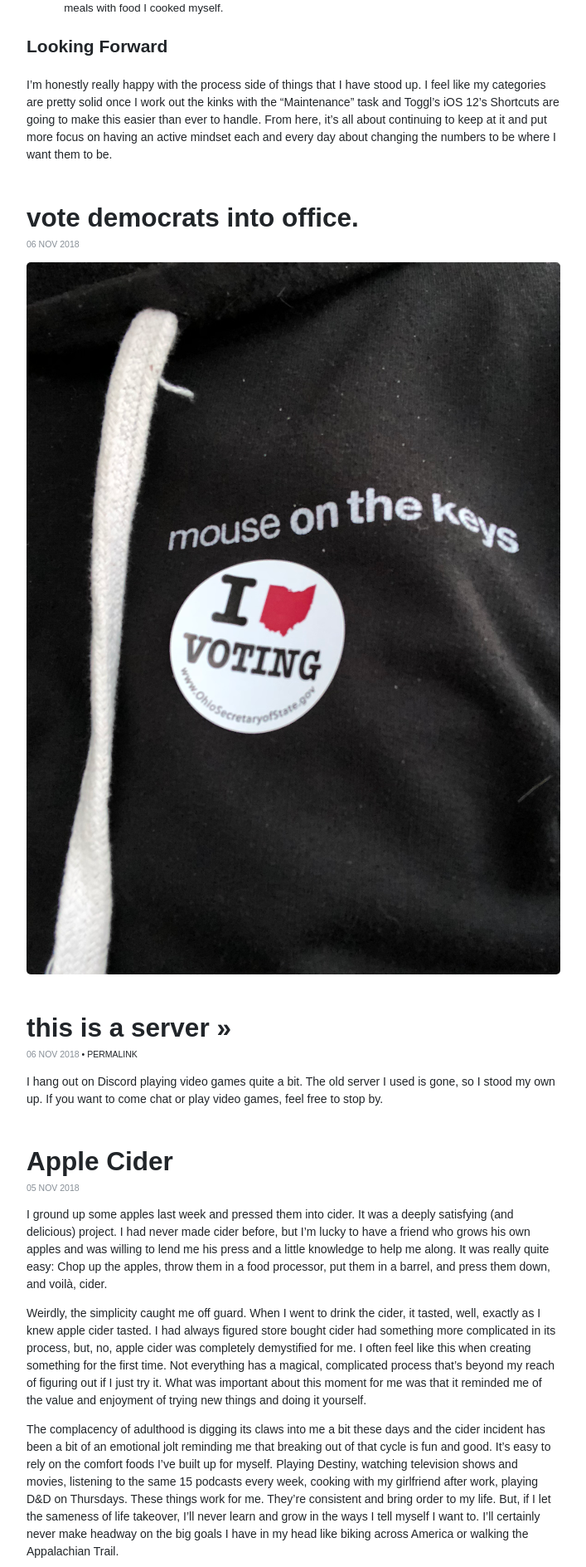
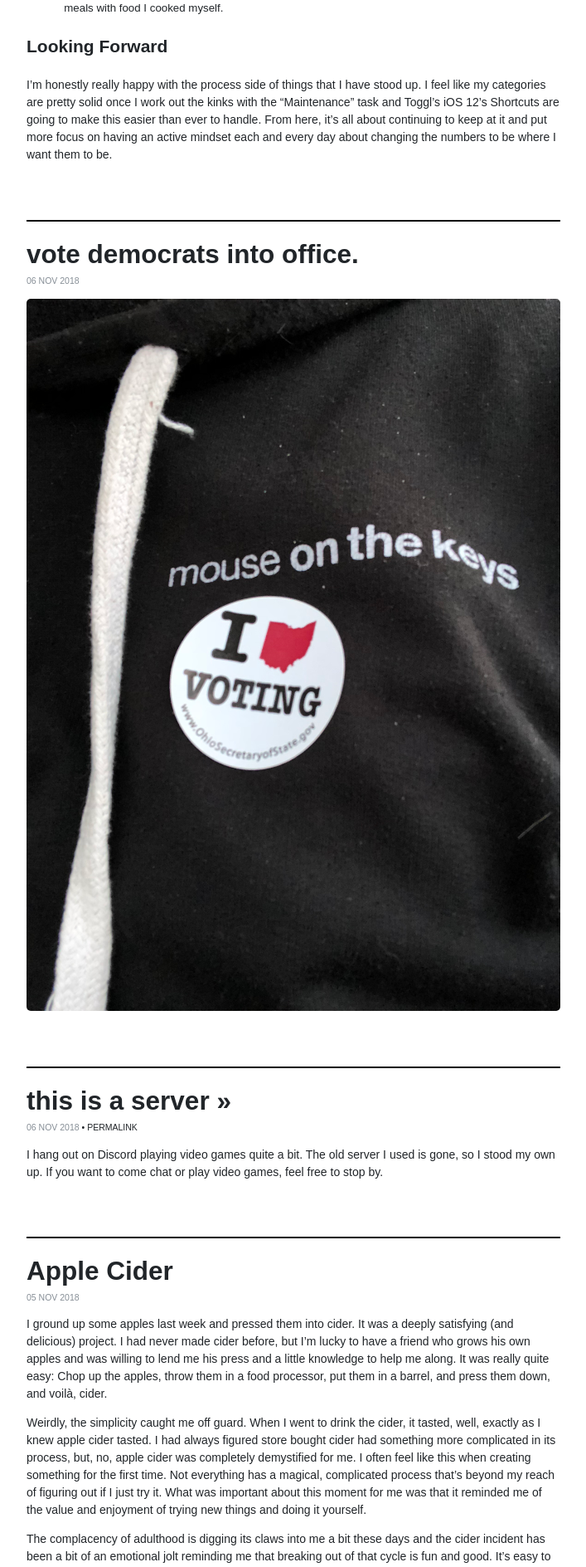
Before and after one commit to thisisamatthew/thisisamatthew.github.io, a Jekyll site: the page built from index.html, in a window 1280 px wide. Shown: the part 3632-5520 px from the top of the page at 83% size, without its empty margins (286-993 px from the left). Built offline with Jekyll 4.4.1, drawn with Linux system fonts in a browser that asks for light colours; the list of posts is cut into pages by our own code.

Commit message:
Update index.html

```diff
--- a/index.html
+++ b/index.html
@@ -38,6 +38,9 @@ layout: default
         </div>
     {% endif %}
   </div>
+    <div class="line">
+        <hr style="border: 1px solid black;" />
+    </div>
 {% endfor %}
 
   <!-- Pagination links -->
```
